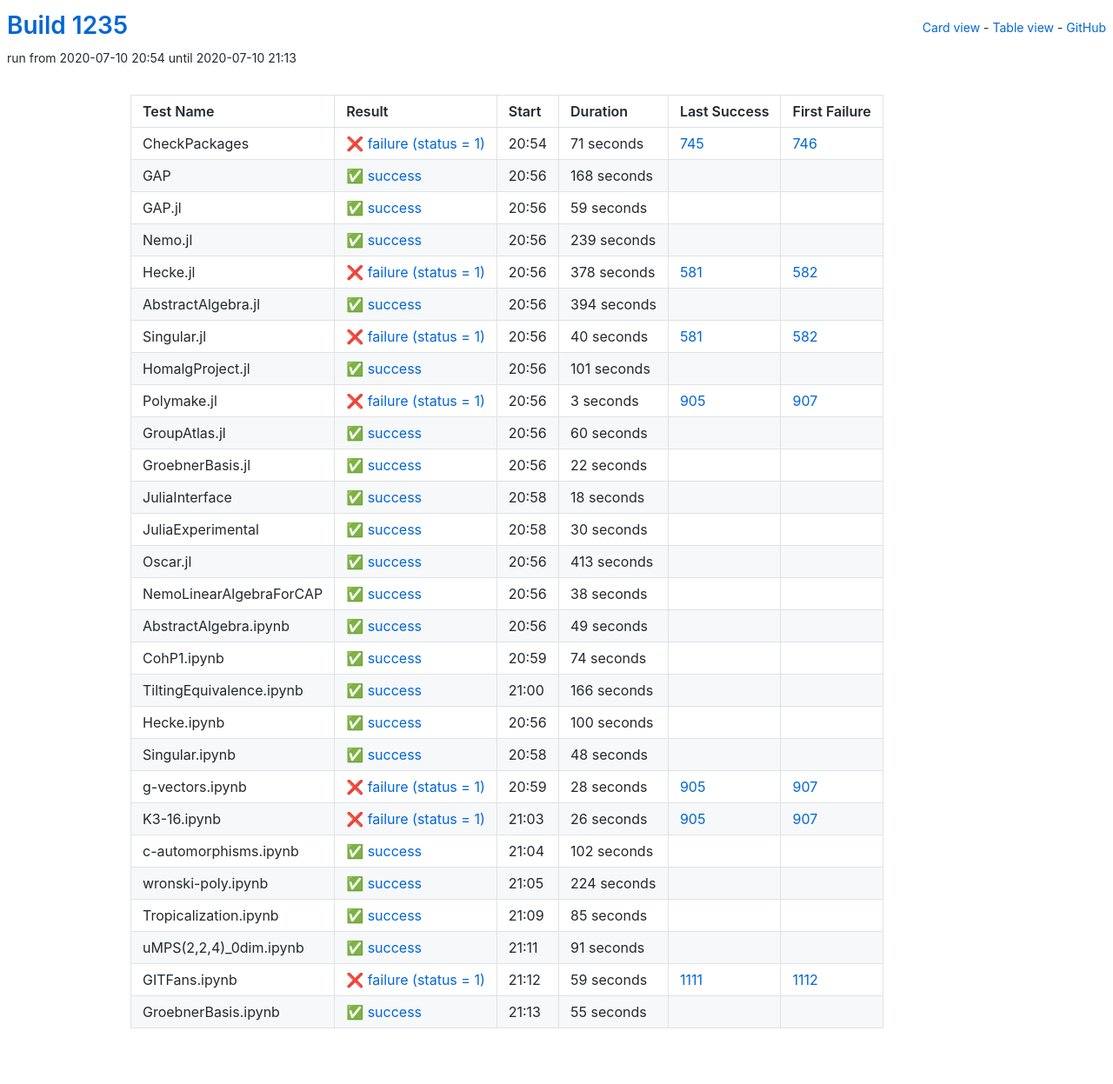
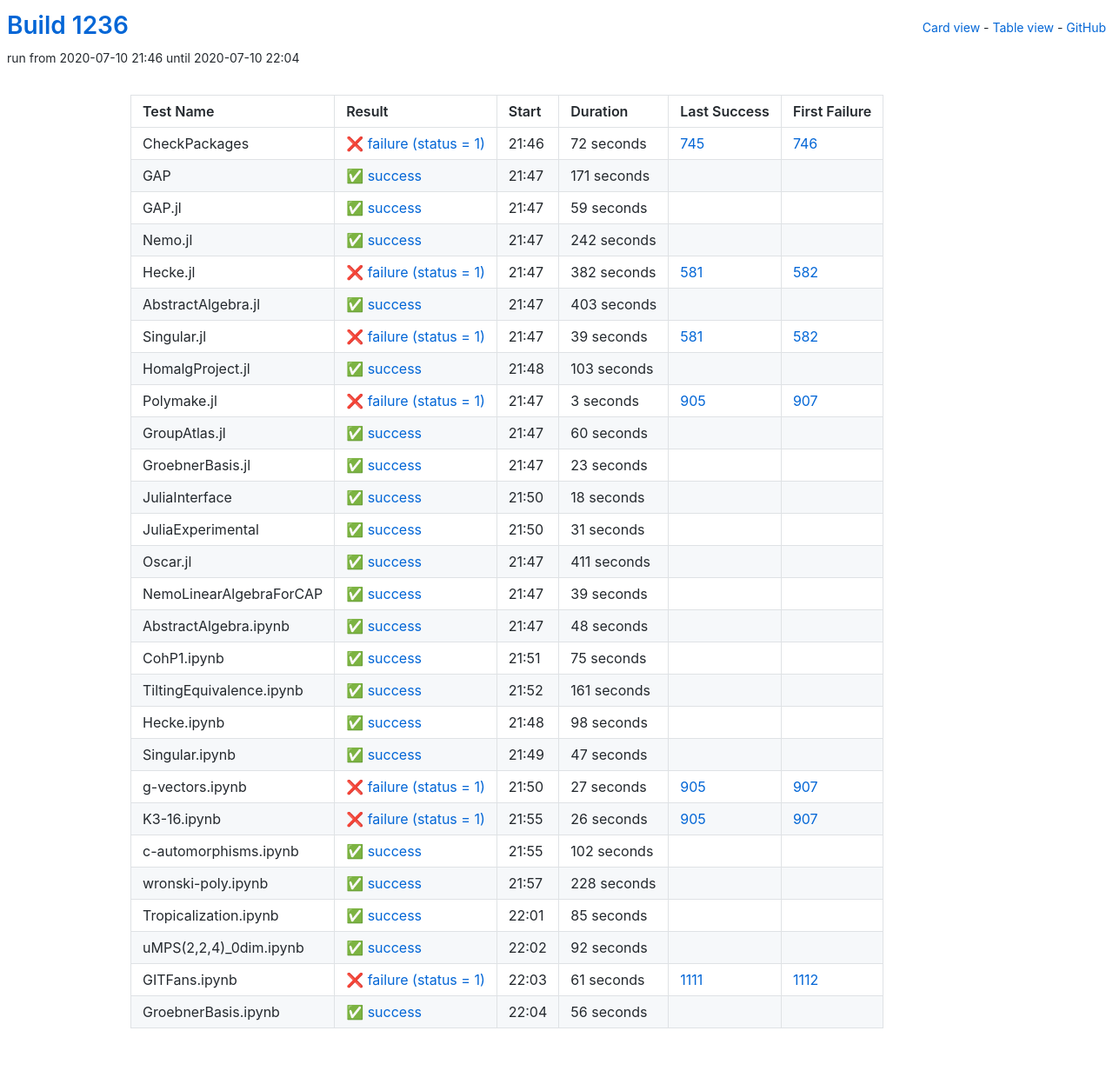
Before and after one commit to oscar-system/oscar-ci-status-1.4, a Jekyll site: the page built from table.html, in a window 1280 px wide. Shown: the whole page at 87% size. Built offline with Jekyll 4.4.1, drawn with Linux system fonts in a browser that asks for light colours.

Commit message:
Build #1236

```diff
--- a/_data/ci.yml
+++ b/_data/ci.yml
@@ -1,6 +1,6 @@
 ---
-build: 1235
-build_url: https://oscarci.mathematik.uni-kl.de/job/oscar-julia-1.4/1235/
+build: 1236
+build_url: https://oscarci.mathematik.uni-kl.de/job/oscar-julia-1.4/1236/
 job: oscar-julia-1.4
 organization: oscar-system
 repo: oscar-ci-status-1.4
@@ -8,32 +8,32 @@ repourl: https://github.com/oscar-system/oscar-ci-status-1.4
 tests:
 - name: CheckPackages
   id: checkpackages
-  log: https://oscarci.mathematik.uni-kl.de/job/oscar-julia-1.4/1235/artifact/logs/build-1235/CheckPackages.log
-  start: 2020-07-10 20:54
+  log: https://oscarci.mathematik.uni-kl.de/job/oscar-julia-1.4/1236/artifact/logs/build-1236/CheckPackages.log
+  start: 2020-07-10 21:46
   success: false
   exitcode: 1
   status: failure
-  duration: 71
+  duration: 72
   last_success: 745
   last_success_url: https://oscarci.mathematik.uni-kl.de/job/oscar-julia-1.4/745/
   first_failure: 746
   first_failure_url: https://oscarci.mathematik.uni-kl.de/job/oscar-julia-1.4/746/
 - name: GAP
   id: gap
-  log: https://oscarci.mathematik.uni-kl.de/job/oscar-julia-1.4/1235/artifact/logs/build-1235/GAP.log
-  start: 2020-07-10 20:56
+  log: https://oscarci.mathematik.uni-kl.de/job/oscar-julia-1.4/1236/artifact/logs/build-1236/GAP.log
+  start: 2020-07-10 21:47
   success: true
   exitcode: 0
   status: success
-  duration: 168
+  duration: 171
   last_success: false
   last_success_url:
   first_failure: false
   first_failure_url:
 - name: GAP.jl
   id: gap-jl
-  log: https://oscarci.mathematik.uni-kl.de/job/oscar-julia-1.4/1235/artifact/logs/build-1235/GAP.jl.log
-  start: 2020-07-10 20:56
+  log: https://oscarci.mathematik.uni-kl.de/job/oscar-julia-1.4/1236/artifact/logs/build-1236/GAP.jl.log
+  start: 2020-07-10 21:47
   success: true
   exitcode: 0
   status: success
@@ -44,68 +44,68 @@ tests:
   first_failure_url:
 - name: Nemo.jl
   id: nemo-jl
-  log: https://oscarci.mathematik.uni-kl.de/job/oscar-julia-1.4/1235/artifact/logs/build-1235/Nemo.jl.log
-  start: 2020-07-10 20:56
+  log: https://oscarci.mathematik.uni-kl.de/job/oscar-julia-1.4/1236/artifact/logs/build-1236/Nemo.jl.log
+  start: 2020-07-10 21:47
   success: true
   exitcode: 0
   status: success
-  duration: 239
+  duration: 242
   last_success: false
   last_success_url:
   first_failure: false
   first_failure_url:
 - name: Hecke.jl
   id: hecke-jl
-  log: https://oscarci.mathematik.uni-kl.de/job/oscar-julia-1.4/1235/artifact/logs/build-1235/Hecke.jl.log
-  start: 2020-07-10 20:56
+  log: https://oscarci.mathematik.uni-kl.de/job/oscar-julia-1.4/1236/artifact/logs/build-1236/Hecke.jl.log
+  start: 2020-07-10 21:47
   success: false
   exitcode: 1
   status: failure
-  duration: 378
+  duration: 382
   last_success: 581
   last_success_url: https://oscarci.mathematik.uni-kl.de/job/oscar-julia-1.4/581/
   first_failure: 582
   first_failure_url: https://oscarci.mathematik.uni-kl.de/job/oscar-julia-1.4/582/
 - name: AbstractAlgebra.jl
   id: abstractalgebra-jl
-  log: https://oscarci.mathematik.uni-kl.de/job/oscar-julia-1.4/1235/artifact/logs/build-1235/AbstractAlgebra.jl.log
-  start: 2020-07-10 20:56
+  log: https://oscarci.mathematik.uni-kl.de/job/oscar-julia-1.4/1236/artifact/logs/build-1236/AbstractAlgebra.jl.log
+  start: 2020-07-10 21:47
   success: true
   exitcode: 0
   status: success
-  duration: 394
+  duration: 403
   last_success: false
   last_success_url:
   first_failure: false
   first_failure_url:
 - name: Singular.jl
   id: singular-jl
-  log: https://oscarci.mathematik.uni-kl.de/job/oscar-julia-1.4/1235/artifact/logs/build-1235/Singular.jl.log
-  start: 2020-07-10 20:56
+  log: https://oscarci.mathematik.uni-kl.de/job/oscar-julia-1.4/1236/artifact/logs/build-1236/Singular.jl.log
+  start: 2020-07-10 21:47
   success: false
   exitcode: 1
   status: failure
-  duration: 40
+  duration: 39
   last_success: 581
   last_success_url: https://oscarci.mathematik.uni-kl.de/job/oscar-julia-1.4/581/
   first_failure: 582
   first_failure_url: https://oscarci.mathematik.uni-kl.de/job/oscar-julia-1.4/582/
 - name: HomalgProject.jl
   id: homalgproject-jl
-  log: https://oscarci.mathematik.uni-kl.de/job/oscar-julia-1.4/1235/artifact/logs/build-1235/HomalgProject.jl.log
-  start: 2020-07-10 20:56
+  log: https://oscarci.mathematik.uni-kl.de/job/oscar-julia-1.4/1236/artifact/logs/build-1236/HomalgProject.jl.log
+  start: 2020-07-10 21:48
   success: true
   exitcode: 0
   status: success
-  duration: 101
+  duration: 103
   last_success: false
   last_success_url:
   first_failure: false
   first_failure_url:
 - name: Polymake.jl
   id: polymake-jl
-  log: https://oscarci.mathematik.uni-kl.de/job/oscar-julia-1.4/1235/artifact/logs/build-1235/Polymake.jl.log
-  start: 2020-07-10 20:56
+  log: https://oscarci.mathematik.uni-kl.de/job/oscar-julia-1.4/1236/artifact/logs/build-1236/Polymake.jl.log
+  start: 2020-07-10 21:47
   success: false
   exitcode: 1
   status: failure
@@ -116,8 +116,8 @@ tests:
   first_failure_url: https://oscarci.mathematik.uni-kl.de/job/oscar-julia-1.4/907/
 - name: GroupAtlas.jl
   id: groupatlas-jl
-  log: https://oscarci.mathematik.uni-kl.de/job/oscar-julia-1.4/1235/artifact/logs/build-1235/GroupAtlas.jl.log
-  start: 2020-07-10 20:56
+  log: https://oscarci.mathematik.uni-kl.de/job/oscar-julia-1.4/1236/artifact/logs/build-1236/GroupAtlas.jl.log
+  start: 2020-07-10 21:47
   success: true
   exitcode: 0
   status: success
@@ -128,20 +128,20 @@ tests:
   first_failure_url:
 - name: GroebnerBasis.jl
   id: groebnerbasis-jl
-  log: https://oscarci.mathematik.uni-kl.de/job/oscar-julia-1.4/1235/artifact/logs/build-1235/GroebnerBasis.jl.log
-  start: 2020-07-10 20:56
+  log: https://oscarci.mathematik.uni-kl.de/job/oscar-julia-1.4/1236/artifact/logs/build-1236/GroebnerBasis.jl.log
+  start: 2020-07-10 21:47
   success: true
   exitcode: 0
   status: success
-  duration: 22
+  duration: 23
   last_success: false
   last_success_url:
   first_failure: false
   first_failure_url:
 - name: JuliaInterface
   id: juliainterface
-  log: https://oscarci.mathematik.uni-kl.de/job/oscar-julia-1.4/1235/artifact/logs/build-1235/JuliaInterface.log
-  start: 2020-07-10 20:58
+  log: https://oscarci.mathematik.uni-kl.de/job/oscar-julia-1.4/1236/artifact/logs/build-1236/JuliaInterface.log
+  start: 2020-07-10 21:50
   success: true
   exitcode: 0
   status: success
@@ -152,92 +152,44 @@ tests:
   first_failure_url:
 - name: JuliaExperimental
   id: juliaexperimental
-  log: https://oscarci.mathematik.uni-kl.de/job/oscar-julia-1.4/1235/artifact/logs/build-1235/JuliaExperimental.log
-  start: 2020-07-10 20:58
+  log: https://oscarci.mathematik.uni-kl.de/job/oscar-julia-1.4/1236/artifact/logs/build-1236/JuliaExperimental.log
+  start: 2020-07-10 21:50
   success: true
   exitcode: 0
   status: success
-  duration: 30
+  duration: 31
   last_success: false
   last_success_url:
   first_failure: false
   first_failure_url:
 - name: Oscar.jl
   id: oscar-jl
-  log: https://oscarci.mathematik.uni-kl.de/job/oscar-julia-1.4/1235/artifact/logs/build-1235/Oscar.jl.log
-  start: 2020-07-10 20:56
+  log: https://oscarci.mathematik.uni-kl.de/job/oscar-julia-1.4/1236/artifact/logs/build-1236/Oscar.jl.log
+  start: 2020-07-10 21:47
   success: true
   exitcode: 0
   status: success
-  duration: 413
+  duration: 411
   last_success: false
   last_success_url:
   first_failure: false
   first_failure_url:
 - name: NemoLinearAlgebraForCAP
   id: nemolinearalgebraforcap
-  log: https://oscarci.mathematik.uni-kl.de/job/oscar-julia-1.4/1235/artifact/logs/build-1235/NemoLinearAlgebraForCAP.log
-  start: 2020-07-10 20:56
+  log: https://oscarci.mathematik.uni-kl.de/job/oscar-julia-1.4/1236/artifact/logs/build-1236/NemoLinearAlgebraForCAP.log
+  start: 2020-07-10 21:47
   success: true
   exitcode: 0
   status: success
-  duration: 38
+  duration: 39
   last_success: false
   last_success_url:
   first_failure: false
   first_failure_url:
 - name: AbstractAlgebra.ipynb
   id: abstractalgebra-ipynb
-  log: https://oscarci.mathematik.uni-kl.de/job/oscar-julia-1.4/1235/artifact/logs/build-1235/AbstractAlgebra.ipynb.log
-  start: 2020-07-10 20:56
-  success: true
-  exitcode: 0
-  status: success
-  duration: 49
-  last_success: false
-  last_success_url:
-  first_failure: false
-  first_failure_url:
-- name: CohP1.ipynb
-  id: cohp1-ipynb
-  log: https://oscarci.mathematik.uni-kl.de/job/oscar-julia-1.4/1235/artifact/logs/build-1235/CohP1.ipynb.log
-  start: 2020-07-10 20:59
-  success: true
-  exitcode: 0
-  status: success
-  duration: 74
-  last_success: false
-  last_success_url:
-  first_failure: false
-  first_failure_url:
-- name: TiltingEquivalence.ipynb
-  id: tiltingequivalence-ipynb
-  log: https://oscarci.mathematik.uni-kl.de/job/oscar-julia-1.4/1235/artifact/logs/build-1235/TiltingEquivalence.ipynb.log
-  start: 2020-07-10 21:00
-  success: true
-  exitcode: 0
-  status: success
-  duration: 166
-  last_success: false
-  last_success_url:
-  first_failure: false
-  first_failure_url:
-- name: Hecke.ipynb
-  id: hecke-ipynb
-  log: https://oscarci.mathematik.uni-kl.de/job/oscar-julia-1.4/1235/artifact/logs/build-1235/Hecke.ipynb.log
-  start: 2020-07-10 20:56
-  success: true
-  exitcode: 0
-  status: success
-  duration: 100
-  last_success: false
-  last_success_url:
-  first_failure: false
-  first_failure_url:
-- name: Singular.ipynb
-  id: singular-ipynb
-  log: https://oscarci.mathematik.uni-kl.de/job/oscar-julia-1.4/1235/artifact/logs/build-1235/Singular.ipynb.log
-  start: 2020-07-10 20:58
+  log: https://oscarci.mathematik.uni-kl.de/job/oscar-julia-1.4/1236/artifact/logs/build-1236/AbstractAlgebra.ipynb.log
+  start: 2020-07-10 21:47
   success: true
   exitcode: 0
   status: success
@@ -246,22 +198,70 @@ tests:
   last_success_url:
   first_failure: false
   first_failure_url:
+- name: CohP1.ipynb
+  id: cohp1-ipynb
+  log: https://oscarci.mathematik.uni-kl.de/job/oscar-julia-1.4/1236/artifact/logs/build-1236/CohP1.ipynb.log
+  start: 2020-07-10 21:51
+  success: true
+  exitcode: 0
+  status: success
+  duration: 75
+  last_success: false
+  last_success_url:
+  first_failure: false
+  first_failure_url:
+- name: TiltingEquivalence.ipynb
+  id: tiltingequivalence-ipynb
+  log: https://oscarci.mathematik.uni-kl.de/job/oscar-julia-1.4/1236/artifact/logs/build-1236/TiltingEquivalence.ipynb.log
+  start: 2020-07-10 21:52
+  success: true
+  exitcode: 0
+  status: success
+  duration: 161
+  last_success: false
+  last_success_url:
+  first_failure: false
+  first_failure_url:
+- name: Hecke.ipynb
+  id: hecke-ipynb
+  log: https://oscarci.mathematik.uni-kl.de/job/oscar-julia-1.4/1236/artifact/logs/build-1236/Hecke.ipynb.log
+  start: 2020-07-10 21:48
+  success: true
+  exitcode: 0
+  status: success
+  duration: 98
+  last_success: false
+  last_success_url:
+  first_failure: false
+  first_failure_url:
+- name: Singular.ipynb
+  id: singular-ipynb
+  log: https://oscarci.mathematik.uni-kl.de/job/oscar-julia-1.4/1236/artifact/logs/build-1236/Singular.ipynb.log
+  start: 2020-07-10 21:49
+  success: true
+  exitcode: 0
+  status: success
+  duration: 47
+  last_success: false
+  last_success_url:
+  first_failure: false
+  first_failure_url:
 - name: g-vectors.ipynb
   id: g-vectors-ipynb
-  log: https://oscarci.mathematik.uni-kl.de/job/oscar-julia-1.4/1235/artifact/logs/build-1235/g-vectors.ipynb.log
-  start: 2020-07-10 20:59
+  log: https://oscarci.mathematik.uni-kl.de/job/oscar-julia-1.4/1236/artifact/logs/build-1236/g-vectors.ipynb.log
+  start: 2020-07-10 21:50
   success: false
   exitcode: 1
   status: failure
-  duration: 28
+  duration: 27
   last_success: 905
   last_success_url: https://oscarci.mathematik.uni-kl.de/job/oscar-julia-1.4/905/
   first_failure: 907
   first_failure_url: https://oscarci.mathematik.uni-kl.de/job/oscar-julia-1.4/907/
 - name: K3-16.ipynb
   id: k3-16-ipynb
-  log: https://oscarci.mathematik.uni-kl.de/job/oscar-julia-1.4/1235/artifact/logs/build-1235/K3-16.ipynb.log
-  start: 2020-07-10 21:03
+  log: https://oscarci.mathematik.uni-kl.de/job/oscar-julia-1.4/1236/artifact/logs/build-1236/K3-16.ipynb.log
+  start: 2020-07-10 21:55
   success: false
   exitcode: 1
   status: failure
@@ -272,8 +272,8 @@ tests:
   first_failure_url: https://oscarci.mathematik.uni-kl.de/job/oscar-julia-1.4/907/
 - name: c-automorphisms.ipynb
   id: c-automorphisms-ipynb
-  log: https://oscarci.mathematik.uni-kl.de/job/oscar-julia-1.4/1235/artifact/logs/build-1235/c-automorphisms.ipynb.log
-  start: 2020-07-10 21:04
+  log: https://oscarci.mathematik.uni-kl.de/job/oscar-julia-1.4/1236/artifact/logs/build-1236/c-automorphisms.ipynb.log
+  start: 2020-07-10 21:55
   success: true
   exitcode: 0
   status: success
@@ -284,20 +284,20 @@ tests:
   first_failure_url:
 - name: wronski-poly.ipynb
   id: wronski-poly-ipynb
-  log: https://oscarci.mathematik.uni-kl.de/job/oscar-julia-1.4/1235/artifact/logs/build-1235/wronski-poly.ipynb.log
-  start: 2020-07-10 21:05
+  log: https://oscarci.mathematik.uni-kl.de/job/oscar-julia-1.4/1236/artifact/logs/build-1236/wronski-poly.ipynb.log
+  start: 2020-07-10 21:57
   success: true
   exitcode: 0
   status: success
-  duration: 224
+  duration: 228
   last_success: false
   last_success_url:
   first_failure: false
   first_failure_url:
 - name: Tropicalization.ipynb
   id: tropicalization-ipynb
-  log: https://oscarci.mathematik.uni-kl.de/job/oscar-julia-1.4/1235/artifact/logs/build-1235/Tropicalization.ipynb.log
-  start: 2020-07-10 21:09
+  log: https://oscarci.mathematik.uni-kl.de/job/oscar-julia-1.4/1236/artifact/logs/build-1236/Tropicalization.ipynb.log
+  start: 2020-07-10 22:01
   success: true
   exitcode: 0
   status: success
@@ -308,36 +308,36 @@ tests:
   first_failure_url:
 - name: uMPS(2,2,4)_0dim.ipynb
   id: umps-2-2-4-0dim-ipynb
-  log: https://oscarci.mathematik.uni-kl.de/job/oscar-julia-1.4/1235/artifact/logs/build-1235/uMPS-2-2-4-_0dim.ipynb.log
-  start: 2020-07-10 21:11
+  log: https://oscarci.mathematik.uni-kl.de/job/oscar-julia-1.4/1236/artifact/logs/build-1236/uMPS-2-2-4-_0dim.ipynb.log
+  start: 2020-07-10 22:02
   success: true
   exitcode: 0
   status: success
-  duration: 91
+  duration: 92
   last_success: false
   last_success_url:
   first_failure: false
   first_failure_url:
 - name: GITFans.ipynb
   id: gitfans-ipynb
-  log: https://oscarci.mathematik.uni-kl.de/job/oscar-julia-1.4/1235/artifact/logs/build-1235/GITFans.ipynb.log
-  start: 2020-07-10 21:12
+  log: https://oscarci.mathematik.uni-kl.de/job/oscar-julia-1.4/1236/artifact/logs/build-1236/GITFans.ipynb.log
+  start: 2020-07-10 22:03
   success: false
   exitcode: 1
   status: failure
-  duration: 59
+  duration: 61
   last_success: 1111
   last_success_url: https://oscarci.mathematik.uni-kl.de/job/oscar-julia-1.4/1111/
   first_failure: 1112
   first_failure_url: https://oscarci.mathematik.uni-kl.de/job/oscar-julia-1.4/1112/
 - name: GroebnerBasis.ipynb
   id: groebnerbasis-ipynb
-  log: https://oscarci.mathematik.uni-kl.de/job/oscar-julia-1.4/1235/artifact/logs/build-1235/GroebnerBasis.ipynb.log
-  start: 2020-07-10 21:13
+  log: https://oscarci.mathematik.uni-kl.de/job/oscar-julia-1.4/1236/artifact/logs/build-1236/GroebnerBasis.ipynb.log
+  start: 2020-07-10 22:04
   success: true
   exitcode: 0
   status: success
-  duration: 55
+  duration: 56
   last_success: false
   last_success_url:
   first_failure: false
```
Also changed, not shown: README.md.
